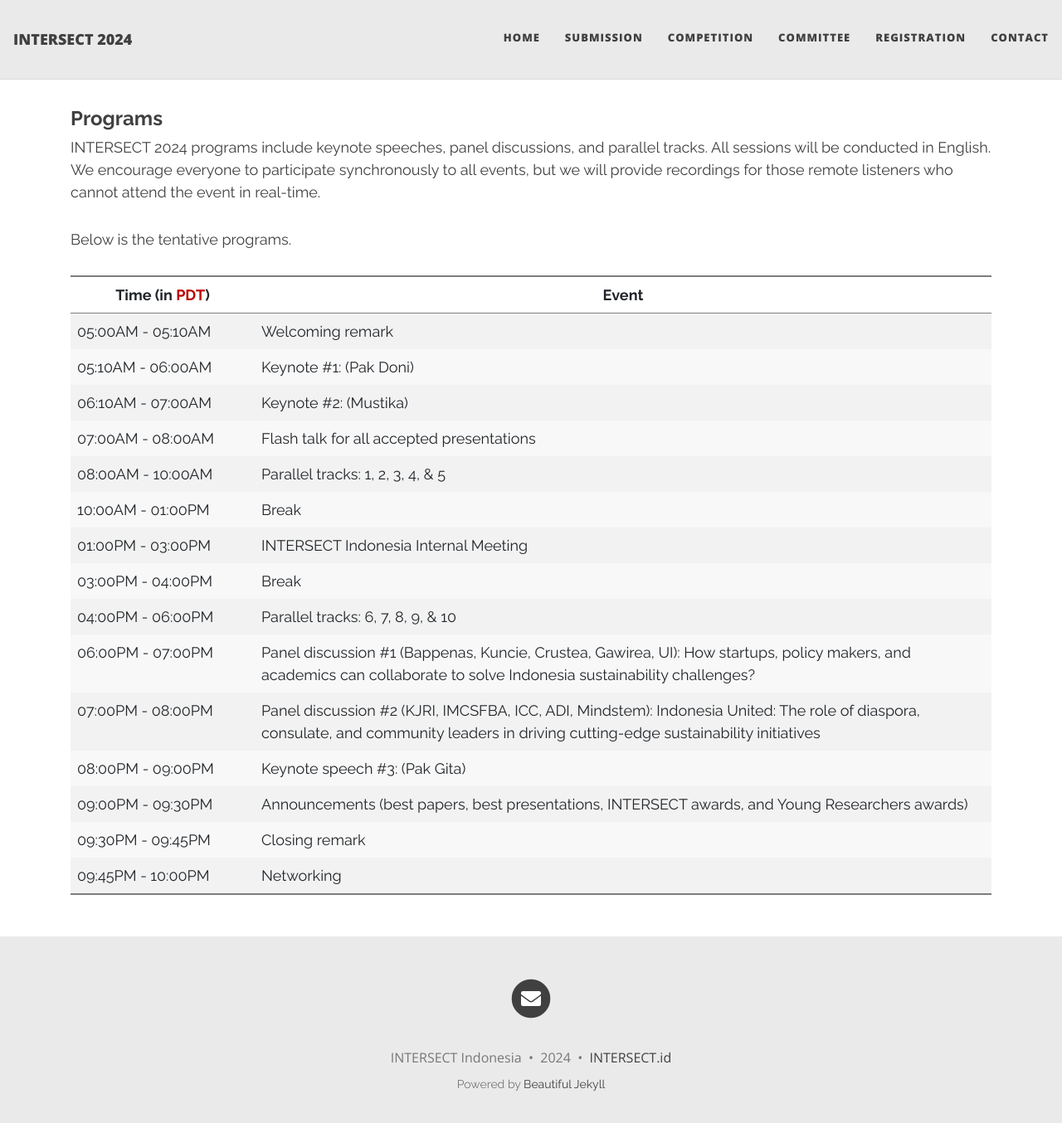
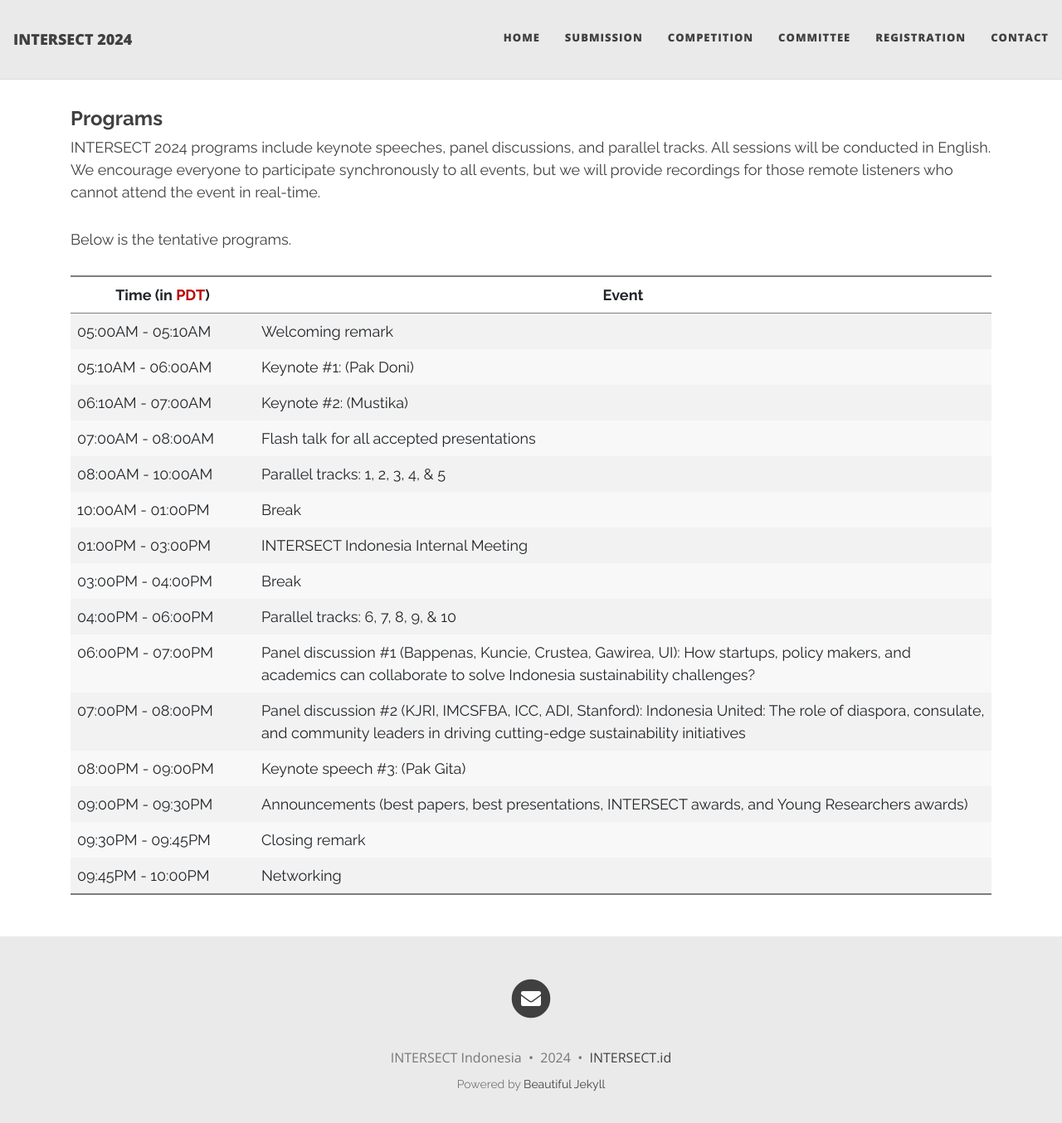
Before and after one commit to intersectID/intersectID.github.io, a Jekyll site: the page built from program.html, in a window 1280 px wide and 1368 px high. Shown: the top 1354 px of the window at 83% size. Built offline with Jekyll 4.4.1, drawn with Linux system fonts in a browser that asks for light colours; nearby versions of some CDN libraries.

Commit message:
added Stanford for panelist

```diff
--- a/program.html
+++ b/program.html
@@ -66,7 +66,7 @@
         </tr>
         <tr>
             <td>07:00PM - 08:00PM</td>
-            <td>Panel discussion #2 (KJRI, IMCSFBA, ICC, ADI, Mindstem): Indonesia United: The role of diaspora, consulate, and community leaders in driving cutting-edge sustainability initiatives</td>
+            <td>Panel discussion #2 (KJRI, IMCSFBA, ICC, ADI, Stanford): Indonesia United: The role of diaspora, consulate, and community leaders in driving cutting-edge sustainability initiatives</td>
         </tr>
         <tr>
             <td>08:00PM - 09:00PM</td>
```
